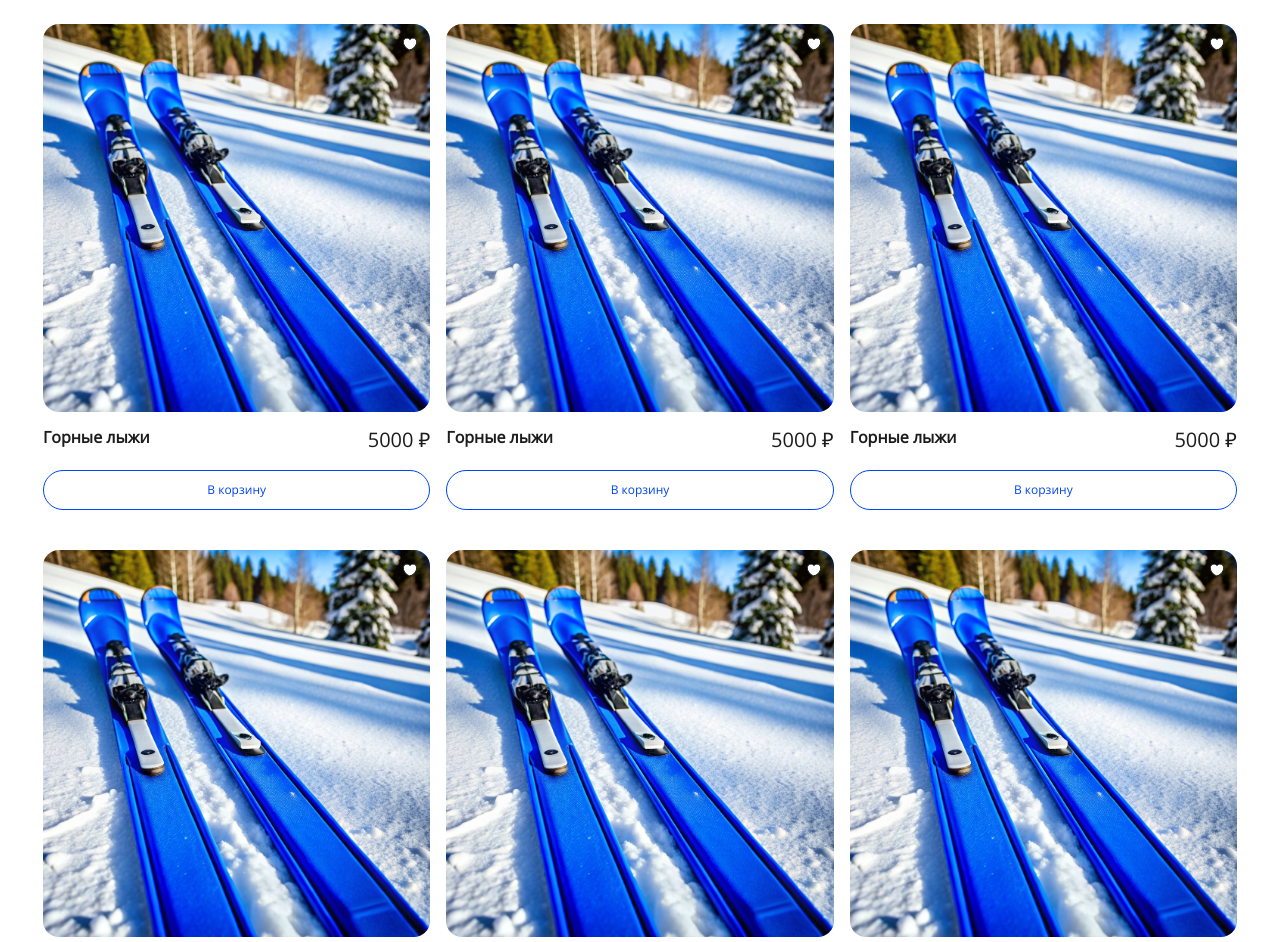
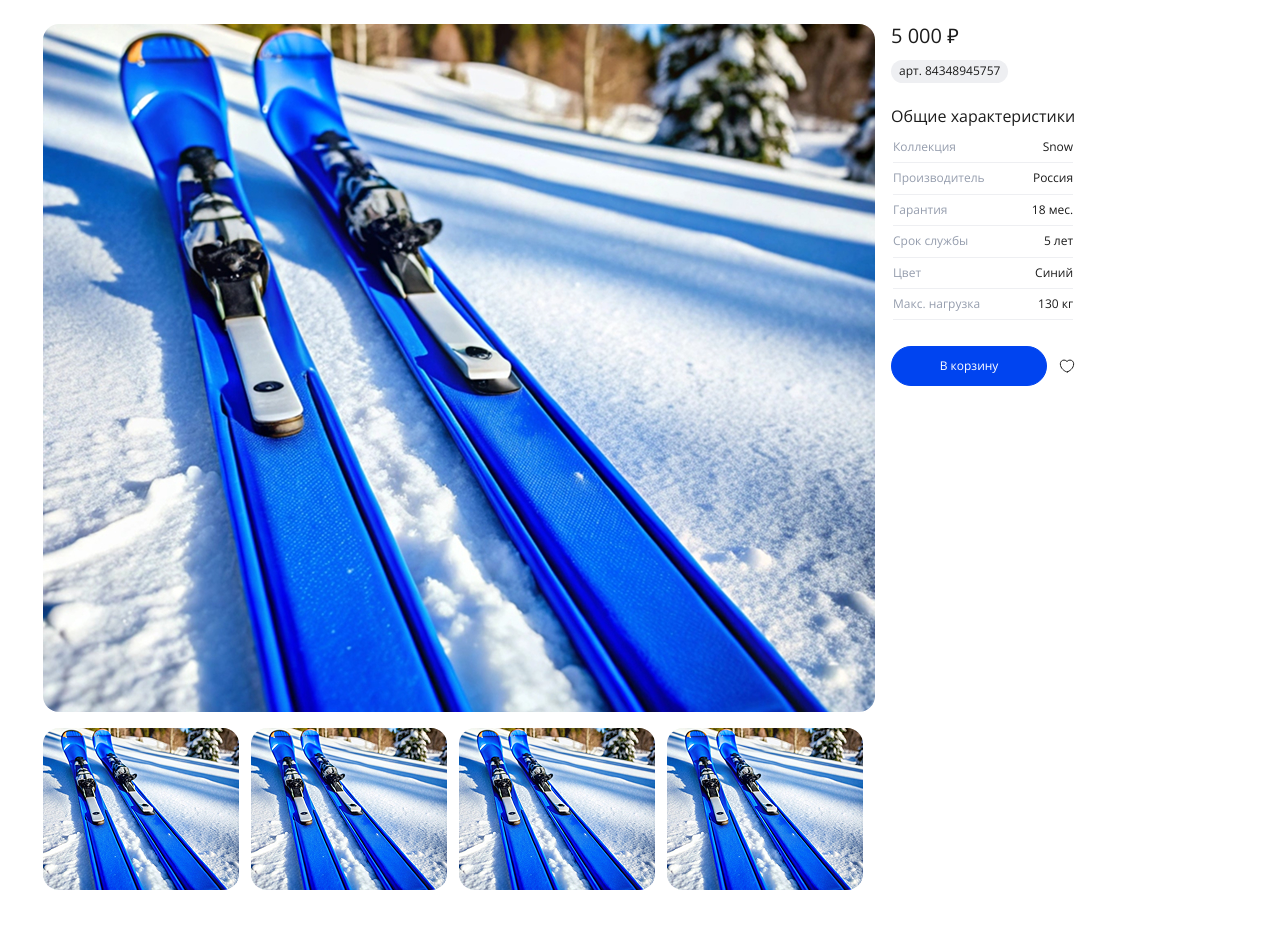
Before and after one commit to hemodon/SKI-People, a website built with Vite: page index.html in a window 1280 px wide. Shown: the part 169-1111 px from the top of the page. Built offline with nearby package versions, Linux system fonts and the light colour scheme.

Commit message:
Стилизует карточку товара

```diff
--- a/index.html
+++ b/index.html
@@ -167,8 +167,8 @@
             </li>
           </ul>
         </div>
-      </div>
-      <div class="breadcrumb">
+      </div> -->
+      <!-- <div class="breadcrumb">
         <div class="container">
           <nav class="breadcrumb__navigation">
             <ul class="breadcrumb__list">
@@ -185,7 +185,7 @@
           </nav>
         </div>
       </div> -->
-      <section class="goods">
+      <!-- <section class="goods">
         <div class="container">
           <h2 class="goods__title">Избранное</h2>
           <ul class="goods__list">
@@ -607,13 +607,47 @@
             </li>
           </ul>
         </div>
-      </section>
-      <!-- <section class="product">
+      </section> -->
+      <section class="product">
         <div class="container">
           <h2 class="product__title">Горные лыжи</h2>
+          <div class="product__wrapper">
             <div class="product__slider">
-            <div class="product__slider-image"></div>
-            <div class="product__slider-thubnails"></div>
+              <img
+                class="product__slider-image"
+                src="/img/slider.jpg"
+                alt="Изображение товара"
+              />
+              <ul class="product__slider-thumbnails thumbnails">
+                <li class="thumbnails__item">
+                  <img
+                    class="thumbnails__item-image"
+                    src="/img/thubnails.jpg"
+                    alt="Изображение товара"
+                  />
+                </li>
+                <li class="thumbnails__item">
+                  <img
+                    class="thumbnails__item-image"
+                    src="/img/thubnails.jpg"
+                    alt="Изображение товара"
+                  />
+                </li>
+                <li class="thumbnails__item">
+                  <img
+                    class="thumbnails__item-image"
+                    src="/img/thubnails.jpg"
+                    alt="Изображение товара"
+                  />
+                </li>
+                <li class="thumbnails__item">
+                  <img
+                    class="thumbnails__item-image"
+                    src="/img/thubnails.jpg"
+                    alt="Изображение товара"
+                  />
+                </li>
+              </ul>
             </div>
             <div class="product__info">
               <p class="product__info-price">5 000 ₽</p>
@@ -646,19 +680,18 @@
                 </tr>
               </table>
               <div class="product__info-controls">
-              <button class="product__info-card" type="button">В корзину</button
+                <button class="product__info-card" type="button">
+                  В корзину</button
                 ><button class="product__info-like" type="button">
                   <svg
+                    class="product__info-svg"
                     width="16"
                     height="14"
                     viewBox="0 0 16 14"
-                  fill="none"
                     xmlns="http://www.w3.org/2000/svg"
                   >
                     <path
                       d="M8.41301 12.8733C8.18634 12.9533 7.81301 12.9533 7.58634 12.8733C5.65301 12.2133 1.33301 9.45998 1.33301 4.79332C1.33301 2.73332 2.99301 1.06665 5.03967 1.06665C6.25301 1.06665 7.32634 1.65332 7.99967 2.55998C8.67301 1.65332 9.75301 1.06665 10.9597 1.06665C13.0063 1.06665 14.6663 2.73332 14.6663 4.79332C14.6663 9.45998 10.3463 12.2133 8.41301 12.8733Z"
-                    fill="white"
-                    stroke="#1C1C1C"
                       stroke-linecap="round"
                       stroke-linejoin="round"
                     />
@@ -667,8 +700,9 @@
               </div>
             </div>
           </div>
+        </div>
       </section>
-      <section class="cart">
+      <!-- <section class="cart">
         <div class="container">
           <h2 class="cart__title">Корзина</h2>
           <ul class="cart__list">
@@ -774,8 +808,8 @@
             </fieldset>
           </form>
         </div>
-      </section>
-      <section class="order">
+      </section> -->
+      <!-- <section class="order">
         <div class="container">
           <div class="order__wrapper">
             <h2 class="order__title">Заказ успешно размещен</h2>
--- a/src/style.scss
+++ b/src/style.scss
@@ -5,5 +5,8 @@
 @use "./styles/breadcrumb";
 @use "./styles/goods";
 @use "./styles/card";
+@use "./styles/product";
+@use "./styles/thumbnails";
+@use "./styles/details";
 
 @use "./styles/footer";
--- /dev/null
+++ b/src/styles/details.scss
@@ -0,0 +1,19 @@
+.details {
+  width: 100%;
+
+  &__row {
+    display: flex;
+    justify-content: space-between;
+    border-bottom: 1px solid #eeeff2;
+  }
+
+  &__title {
+    padding: 8px 0;
+    color: #969eae;
+  }
+
+  &__data {
+    padding: 8px 0;
+    text-align: right;
+  }
+}
--- /dev/null
+++ b/src/styles/product.scss
@@ -0,0 +1,124 @@
+.product {
+  padding-bottom: 60px;
+
+  @media (min-width: 768px) {
+    padding-bottom: 80px;
+  }
+
+  @media (min-width: 1024px) {
+    margin-bottom: 100px;
+  }
+
+  &__title {
+    font-family: Inter;
+    font-weight: 900;
+    font-size: 24px;
+    color: #1c1c1c;
+    margin-bottom: 24px;
+
+    @media (min-width: 768px) {
+      font-size: 32px;
+    }
+
+    @media (min-width: 1024px) {
+      margin-bottom: 40px;
+    }
+  }
+
+  &__wrapper {
+    display: flex;
+    flex-direction: column;
+    gap: 32px;
+
+    @media (min-width: 768px) {
+      gap: 40px;
+    }
+
+    @media (min-width: 1024px) {
+      flex-direction: row;
+      gap: 16px;
+    }
+  }
+
+  &__slider-image {
+    width: 100%;
+    object-fit: cover;
+    border-radius: 16px;
+
+    @media (min-width: 768px) {
+      margin-bottom: 12px;
+    }
+
+    @media (min-width: 1024px) {
+      margin-bottom: 16px;
+    }
+  }
+
+  &__info-price {
+    font-size: 20px;
+    margin-bottom: 12px;
+  }
+
+  &__info-id {
+    display: inline-block;
+    padding: 4px 8px;
+    border-radius: 32px;
+    background-color: #eeeff2;
+    margin-bottom: 24px;
+  }
+
+  &__info-title {
+    font-size: 16px;
+    font-weight: 400;
+    margin-bottom: 4px;
+  }
+
+  &__info-table {
+    margin-bottom: 24px;
+  }
+
+  &__info-controls {
+    display: flex;
+    gap: 12px;
+  }
+
+  &__info-card {
+    flex-grow: 1;
+    color: #fff;
+    border: 1px solid #0044f0;
+    border-radius: 32px;
+    background-color: #0044f0;
+    padding: 12px 24px;
+
+    &:hover {
+      background-color: #0945de;
+    }
+
+    &:active {
+      background-color: #0044f0;
+    }
+
+    &:disabled {
+      border-color: #0044f0;
+      background-color: #0044f0;
+      opacity: 0.2;
+    }
+  }
+
+  &__info-like {
+    align-self: center;
+    flex-shrink: 0;
+    width: 16px;
+    height: 16px;
+
+    &--active>.product__info-svg{
+      stroke: #0044F0;
+      fill: #0044F0;
+    }
+  }
+
+  &__info-svg {
+    stroke: #1c1c1c;
+    fill: #fff;
+  }
+}
--- /dev/null
+++ b/src/styles/thumbnails.scss
@@ -0,0 +1,26 @@
+.thumbnails {
+  display: none;
+
+  @media (min-width: 768px) {
+    display: flex;
+    gap: 14px;
+  }
+
+  @media (min-width: 1024px) {
+    gap: 12px;
+  }
+
+  @media (min-width: 1440px) {
+    gap: 16px;
+  }
+
+  &__item {
+    border-radius: 16px;
+    overflow: hidden;
+  }
+
+  &__item-image {
+    width: 100%;
+    object-fit: cover;
+  }
+}
```
Also changed, not shown: public/img/slider.jpg (added), public/img/thubnails.jpg (added). Lines whose indentation alone changed are shown as unchanged.
